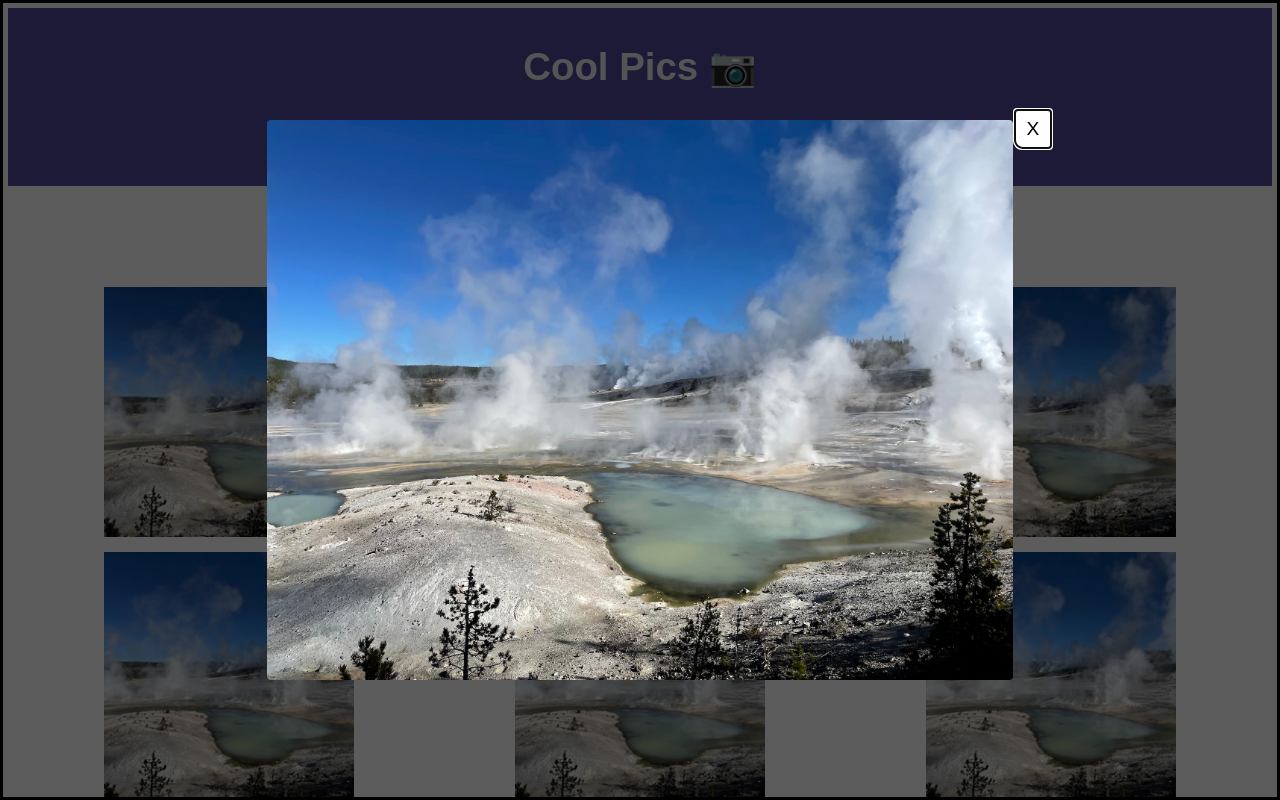
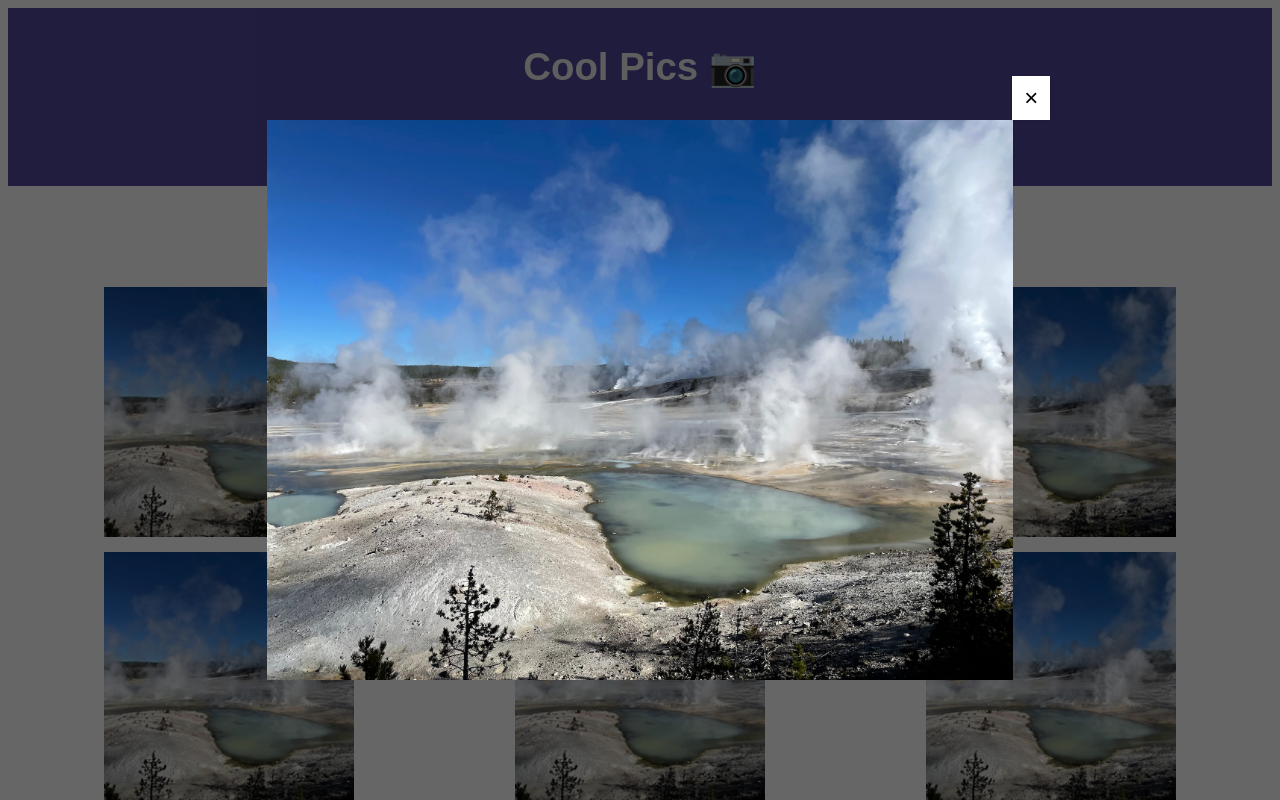
Before and after one commit to tomasvg18/wdd131, a plain HTML site: page coolpics/index.html in a window 1280 px wide. Both pictures are taken after a click on the picture 228 px from the left and 411 px from the top of the page. Shown: the top 800 px of the page. Drawn offline with Linux system fonts and the light colour scheme; a web font is replaced by a local one.

Commit message:
Fixed Modal postioning and made sure to usea viewerTemplate function per the rubric

```diff
--- a/coolpics/coolpics.css
+++ b/coolpics/coolpics.css
@@ -93,7 +93,7 @@ footer {
         grid-template-columns: 1fr;
     }
     nav ul {
-        display: block;  /* Always show ul inside nav */
+        display: block;
         justify-content: center;
         list-style-type: none;
         padding: 0;
@@ -113,7 +113,7 @@ footer {
     }
     nav ul {
 
-        display: flex;  /* Show as flex on medium+ screens */
+        display: flex;
         justify-content: center;
         padding: 0;
         list-style-type: none;
@@ -144,77 +144,60 @@ footer {
 }
 
 .viewer {
-    position: fixed;
-    top: 0;
-    left: 0;
-    bottom: 0;
-    right: 0;
-    background: rgba(0, 0, 0, 0.75);
-    display: grid;
-    place-items: center;
-    z-index: 10;
-    transition: opacity 0.3s ease-in-out;
-}
-
-  .viewer img {
-    max-width: 90%;
-    max-height: 90%;
-    object-fit: contain;
-}
-
-dialog {
   position: fixed;
+  top: 0;
+  left: 0;
   width: 100vw;
   height: 100vh;
   background-color: rgba(0, 0, 0, 0.6);
   z-index: 9999;
   display: flex;
+  place-items: center;
   justify-content: center;
   align-items: center;
 }
 
-dialog:not([open]) {
+.viewer .image-container {
+  position: relative;
+  display: inline-block;
+  max-width: 70vw;
+  max-height: 70vh;
+}
+
+.viewer .image-container .close {
+position: absolute;
+top: -44px;
+right: -37px;
+border: none;
+background: white;
+font-size: 1.5rem;
+padding: 0.5rem 0.75rem;
+cursor: pointer;
+box-shadow: 0 0 5px rgba(0,0,0,0.2);
+z-index: 2;
+
+
+}
+
+.viewer:not(.show) {
   display: none;
 }
 
-.modal-content {
-  position: relative;
-  max-width: 90vw;
-  max-height: 90vh;
-  display: flex;
-  justify-content: center;
-  align-items: center;
+
+.viewer img {
+display: block;
+max-width: 70vw;
+max-height: 70vh;
 }
 
-#modal-img {
-  max-width: 70vw;
-  max-height: 70vh;
-  object-fit: contain;
-  border-radius: 4px;
-  display: block;
-}
 
-dialog:not([open]) {
-  display: none;
-}
+
 
 .image-wrapper {
   position: relative;
   display: inline-block;
 }
 
- .close-viewer {
-  position: absolute;
-  top: -10px;
-  right: -38px;
-  background: white;
-  border: none;
-  font-size: 1.2rem;
-  padding: 0.5rem 0.75rem;
-  cursor: pointer;
-  border-radius: 0 0 0 8px;
-  box-shadow: 0 0 5px rgba(0,0,0,0.2);
-}
 
 
 .viewer.show {
--- a/coolpics/coolpics.js
+++ b/coolpics/coolpics.js
@@ -8,7 +8,7 @@ menuButton.addEventListener("click", toggleMenu);
 
 function closeViewer() {
   div = document.querySelector("#viewer-div");
-  div.remove();
+  if (div) div.remove();
 }
 
 function handleResize() {
@@ -23,47 +23,46 @@ function handleResize() {
   handleResize();
   window.addEventListener("resize", handleResize);
 
-function viewerTemplate(pic, alt) {
-  return `<div id="viewer-div" class="viewer">
-    <span class="close" onclick="closeViewer()">&times;</span>
-    <img class="viewer-content" id="img01" src="${pic}" alt="${alt}">
-    </div>`;
+function viewerTemplate(src, alt) {
+    return `
+    <div class="viewer show" id="viewer-div">
+      <div class="image-container">
+        <button class="close" aria-label="Close modal">&times;</button>
+        <img src="${src}" alt="${alt}" />
+      </div>
+    </div>
+    `;
 }
-
-const modal = document.createElement('dialog');
-modal.innerHTML = `
-  <div class="modal-content">
-    <button class="close-viewer">X</button>
-    <img id="modal-img" src="" alt="">
-  </div>
-`;
-document.body.appendChild(modal);
 
 
 function viewHandler(event) {
     const img = event.target.closest('img');
     if (!img) return;
+     const fullSrc = 'norris-full.jpeg';
 
-    const filename = img.src.split('/').pop();
-    const baseName = filename.split('-')[0];
-    const fullSrc = `${baseName}-full.jpeg`;
+    closeViewer();
 
-    const modalImg = modal.querySelector('#modal-img');
-    modalImg.src = fullSrc;
-    modalImg.alt = img.alt;
+    const viewerHTML = viewerTemplate(fullSrc, img.alt);
+    document.body.insertAdjacentHTML("beforeend", viewerHTML);
 
-    modal.showModal();
-  }
+    document.querySelector("#viewer-div .close").addEventListener("click", closeViewer);
 
-  modal.querySelector('.close-viewer').addEventListener('click', () => {
-    modal.close();
-  });
+//this will close the viwer if you click out of the image as well
+    document.querySelector("#viewer-div").addEventListener("click", (e) => {
+        if (e.target.id === "viewer-div") {
+            closeViewer();
+        }
+    });
+}
 
-  modal.addEventListener('click', (e) => {
-    if (e.target === modal) modal.close();
-  });
 
 const galleryImages = document.querySelectorAll(".gallery-image");
 galleryImages.forEach((img) => {
     img.addEventListener("click", viewHandler);
 });
+
+
+
+
+
+  //decided to mess around with how the modal is displayed, honestly I like it better than the viewhandler function but I included the view handler function due to the rubric.
```
Also changed, not shown: coolpics/index.html (+2 -0 lines).
